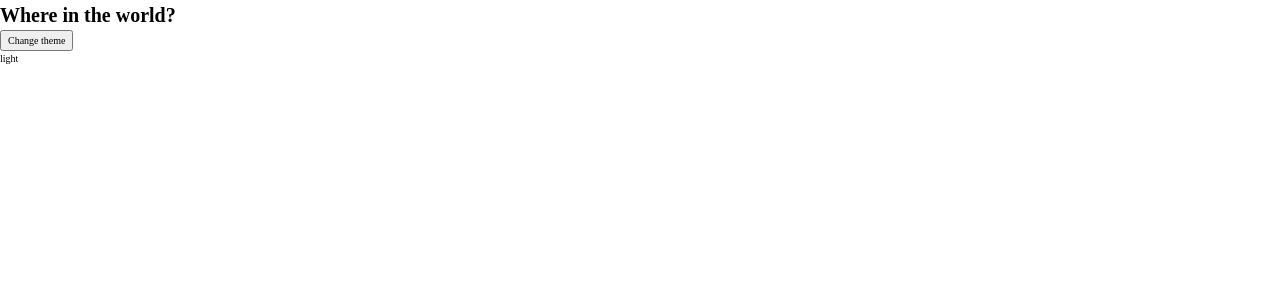
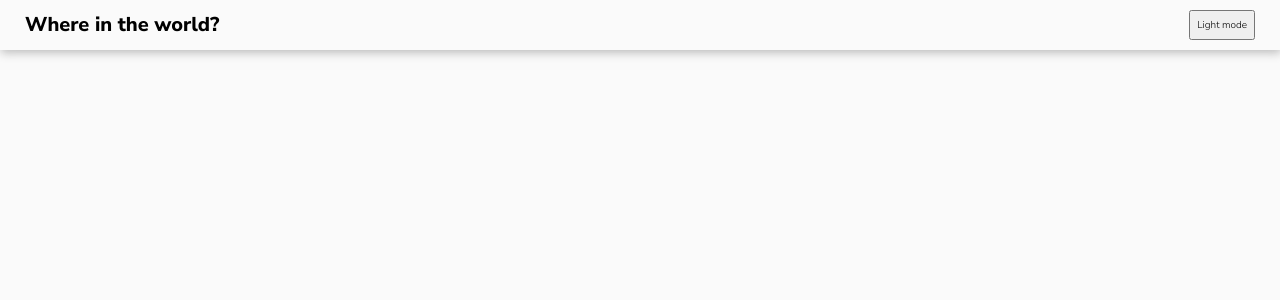
Before and after one commit to JonasOli/rest-countries, a React (Create React App) app: page / in a window 1280 px wide. Shown: the top 300 px of the page. Built offline with nearby package versions, Linux system fonts and the light colour scheme.

Commit message:
start the header

```diff
--- a/public/index.html
+++ b/public/index.html
@@ -15,6 +15,12 @@
       user's mobile device or desktop. See https://developers.google.com/web/fundamentals/web-app-manifest/
     -->
     <link rel="manifest" href="%PUBLIC_URL%/manifest.json" />
+    <link rel="preconnect" href="https://fonts.googleapis.com" />
+    <link rel="preconnect" href="https://fonts.gstatic.com" crossorigin />
+    <link
+      href="https://fonts.googleapis.com/css2?family=Nunito+Sans:wght@300;600;800&display=swap"
+      rel="stylesheet"
+    />
     <!--
       Notice the use of %PUBLIC_URL% in the tags above.
       It will be replaced with the URL of the `public` folder during the build.
--- a/src/GlobalStyle.tsx
+++ b/src/GlobalStyle.tsx
@@ -2,10 +2,18 @@ import { createGlobalStyle } from "styled-components";
 
 const GlobalStyle = createGlobalStyle`
   :root {
+    --darkModeElements: hsl(209, 23%, 22%);
+    --darkModeBackground: hsl(207, 26%, 17%);
+    --lightModeText: hsl(200, 15%, 8%);
+    --lightModeInput: hsl(0, 0%, 52%);
+    --lightModeBackground: hsl(0, 0%, 98%);
+    --white: hsl(0, 0%, 100%) // Dark Mode Text & Light Mode Elements
   }
 
   html {
     font-size: 62.5%;
+    font-family: 'Nunito Sans', sans-serif;
+    background-color: var(--lightModeBackground);
   }
 
   /*************  RESET  *************/
--- a/src/components/Header/index.tsx
+++ b/src/components/Header/index.tsx
@@ -1,6 +1,18 @@
 import React from "react";
+import styled from "styled-components";
 import { useAppDispatch, useAppSelector } from "../../App/hooks";
 import { changeTheme } from "../../App/themeSlice";
+
+const StyledHeader = styled.header`
+  display: flex;
+  justify-content: space-between;
+  padding: 1rem 2.5rem;
+  box-shadow: 1px 3px 9px hsl(0deg 0% 74%);
+
+  h1 {
+    font-size: 2rem;
+  }
+`;
 
 const Header = () => {
   const { darkTheme } = useAppSelector((state) => ({
@@ -9,12 +21,20 @@ const Header = () => {
   const dispatch = useAppDispatch();
 
   return (
-    <header>
+    <StyledHeader>
       <h1>Where in the world?</h1>
-      <button onClick={() => dispatch(changeTheme())}>Change theme</button>
-
-      <div>{darkTheme ? "dark" : "light"}</div>
-    </header>
+      <button onClick={() => dispatch(changeTheme())}>
+        {darkTheme ? (
+          <>
+            <span>Dark mode</span>
+          </>
+        ) : (
+          <>
+            <span>Light mode</span>
+          </>
+        )}
+      </button>
+    </StyledHeader>
   );
 };
 
```
